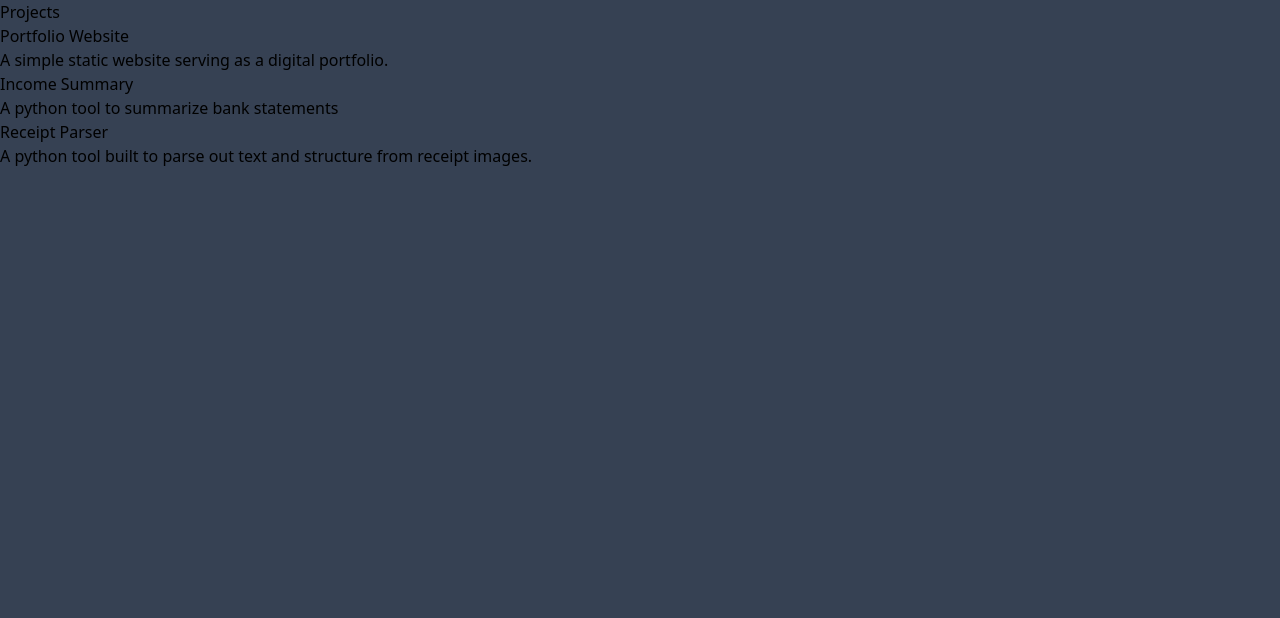
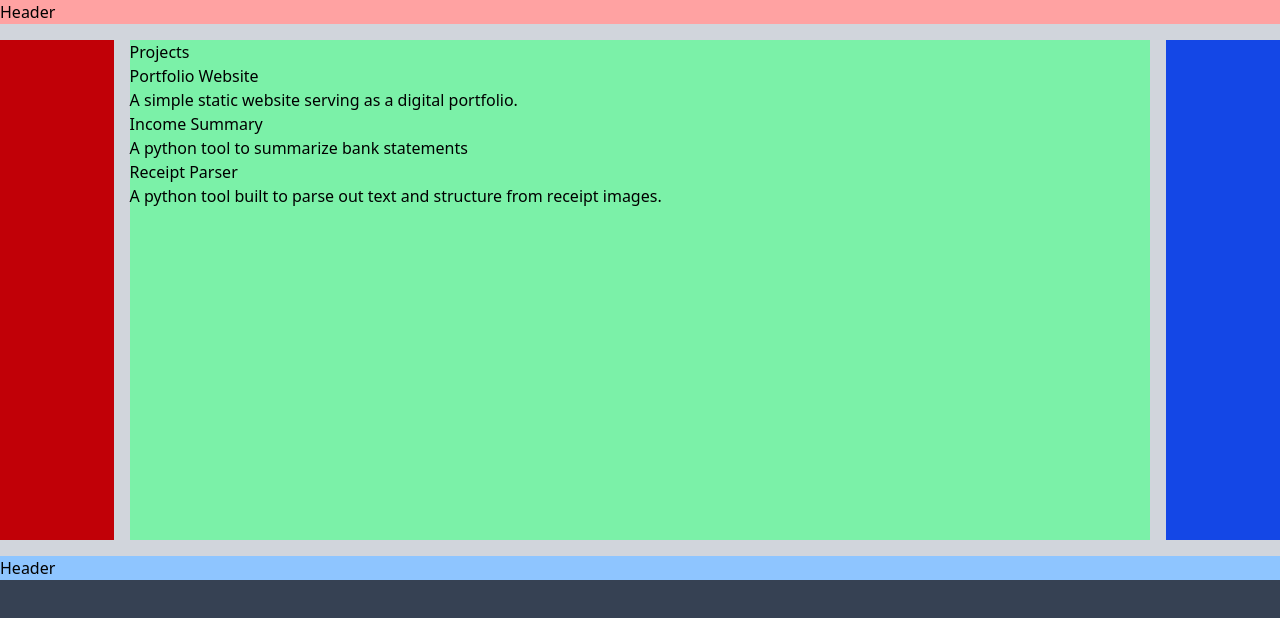
Before and after one commit to distractdiverge/portfolio-website, a React (Vite) app: page /projects in a window 1280 px wide. Shown: the top 618 px of the page. Built offline with nearby package versions, Linux system fonts and the light colour scheme.

Commit message:
WIP Sorted out layout using tailwindcss & grids

```diff
--- a/index.html
+++ b/index.html
@@ -7,7 +7,7 @@
     <title>Rainbow Fern Development</title>
   </head>
   <body class="bg-gray-700 ">
-    <div id="root" class="container"></div>
+    <div id="root" className=""></div>
     <script type="module" src="/src/main.tsx"></script>
   </body>
 </html>
--- a/src/main.tsx
+++ b/src/main.tsx
@@ -40,7 +40,17 @@ const router = createBrowserRouter([
 ]);
 
 ReactDOM.createRoot(document.getElementById('root')!).render(
-  <React.StrictMode>
-    <RouterProvider router={router} />
-  </React.StrictMode>,
+  <div className="bg-gray-300">
+    <div className="grid grid-cols-10 gap-4">
+      <div className="col-span-10 bg-red-300">Header</div>
+      <div className="col-span-1 bg-red-700"></div>
+      <div className="col-span-8 min-h-[500px] bg-green-300">
+        <React.StrictMode>
+          <RouterProvider router={router} />
+        </React.StrictMode>
+      </div>
+      <div className="col-span-1 bg-blue-700"></div>
+      <div className="col-span-10 bg-blue-300">Header</div>
+    </div>
+  </div>,
 );
--- a/src/routes/App.tsx
+++ b/src/routes/App.tsx
@@ -1,29 +1,16 @@
-import { useState } from 'react'
 import rainbowFernLogo from '../assets/fern-colors-web.svg'
 
 function App() {
-  const [count, setCount] = useState(0)
 
   return (
-    <div className="mt-0 mr-auto ml-auto mb-0 relative">
-      <div className="flex-auto rounded-xl bg-white">
-        <div>
+    <div className="rounded-xl bg-white">
+      <div className="">
+        <div className="max-w-[60px] m-h-[60px]" >
           <a href="#" target="_blank">
-            <img src={rainbowFernLogo} className="logo rainbowfern" alt="Rainbowfern logo" />
+            <img src={rainbowFernLogo} alt="Rainbowfern logo" />
           </a>
         </div>
         <h1>Vite + React</h1>
-        <div>
-          <button onClick={() => setCount((count) => count + 1)}>
-            count is {count}
-          </button>
-          <p>
-            Edit <code>src/App.tsx</code> and save to test HMR
-          </p>
-        </div>
-        <p>
-          Click on the Vite and React logos to learn more
-        </p>
       </div>
     </div>
   )
```
